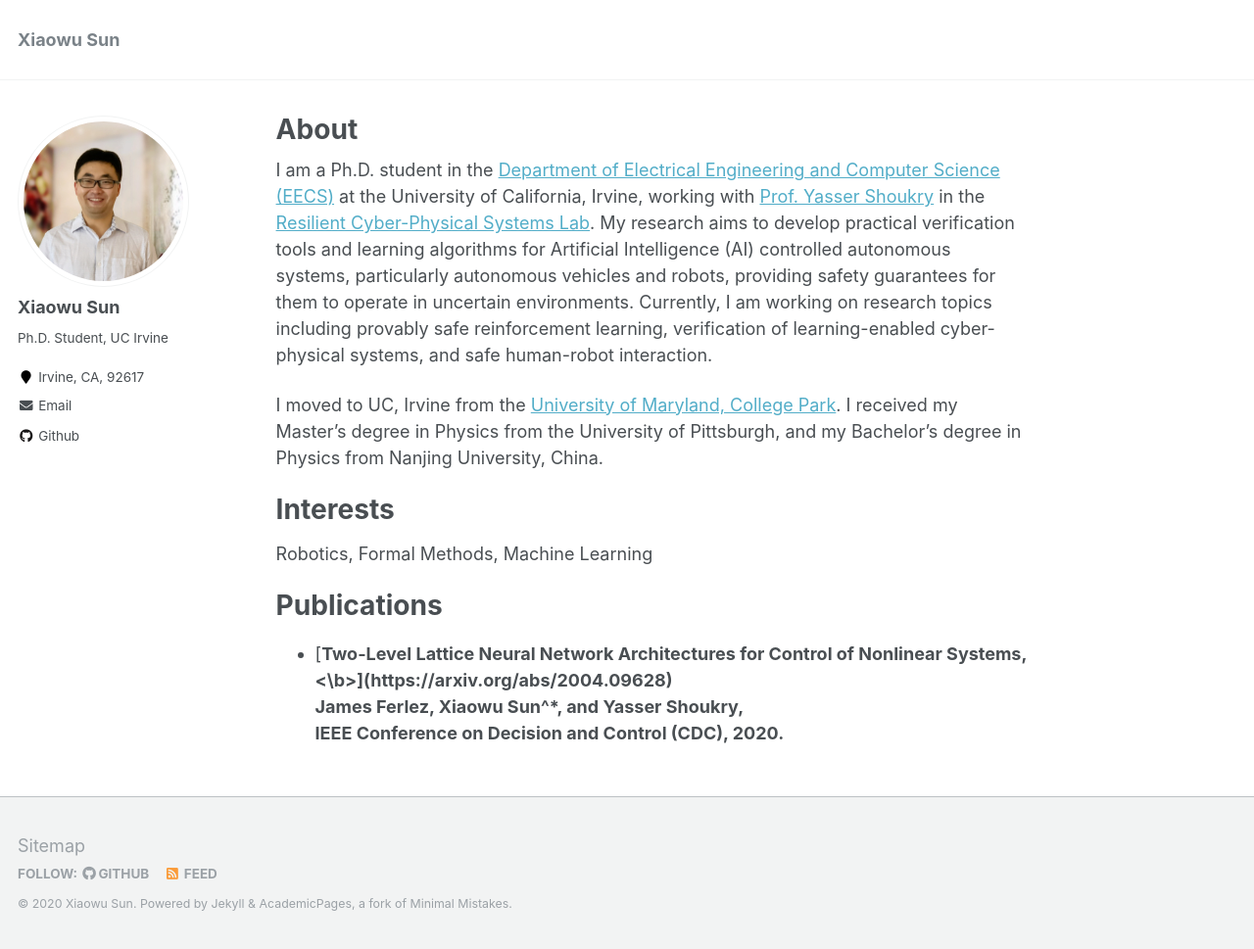
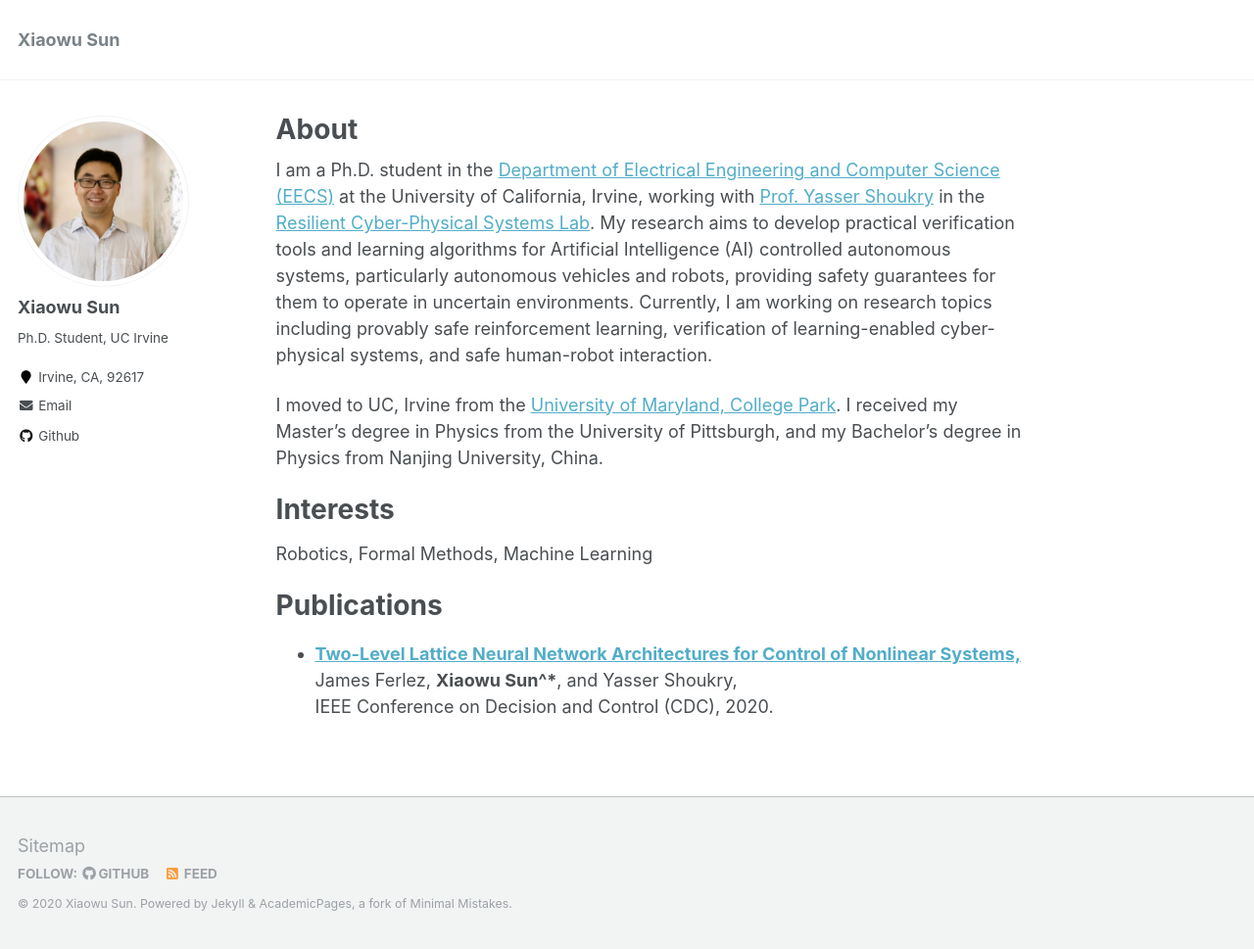
Before and after one commit to xiaowusun/xiaowusun.github.io, a Jekyll site: the page built from _pages/about.md, in a window 1280 px wide and 969 px high. Shown: the whole window at 98% size. Built offline with Jekyll 4.4.1, drawn with Linux system fonts in a browser that asks for light colours.

Commit message:
Initial commit

```diff
--- a/_pages/about.md
+++ b/_pages/about.md
@@ -17,6 +17,6 @@ Robotics, Formal Methods, Machine Learning
 
 Publications
 ======
-- [<b>Two-Level Lattice Neural Network Architectures for Control of Nonlinear Systems,<\b>](https://arxiv.org/abs/2004.09628) \\
+- [**Two-Level Lattice Neural Network Architectures for Control of Nonlinear Systems,**](https://arxiv.org/abs/2004.09628) \\
 James Ferlez, <b>Xiaowu Sun^*</b>, and Yasser Shoukry, \\
 IEEE Conference on Decision and Control (CDC), 2020.
```
